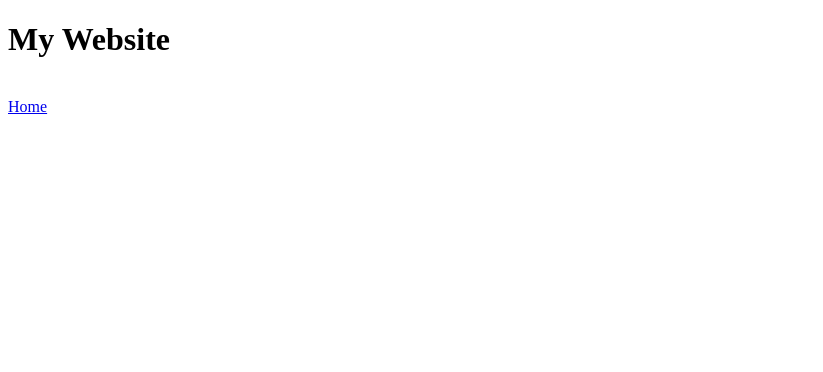
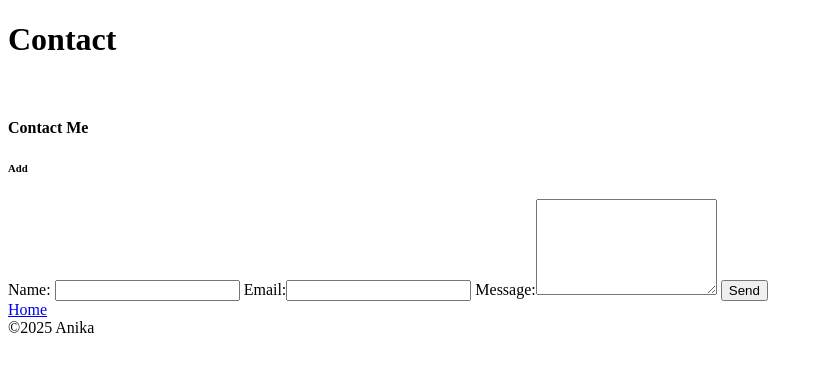
Before and after one commit to Fairose-Anika/Portfolio-Fairose-Team-9, a plain HTML site: page contact.html in a window 1280 px wide. Shown: the whole page, without its empty margins (0-823 px from the left). Drawn offline with Linux system fonts and the light colour scheme.

Commit message:
update contact

```diff
--- a/contact.html
+++ b/contact.html
@@ -1,10 +1,19 @@
 <!DOCTYPE html>
-<html lang="en">
+<html>
 <body>
-    <h1> My Website</h1>
+    <h1> Contact</h1>
     <br />
-    <a href="index.html">Home</a>
-    <br/>
+     <h4>Contact Me</h4>
+<h6>Add</h6> <form>
+Name: <input type="text">
+Email:<input type="email">
+Message:<textarea rows="6" cols="20"></textarea>
+<input type="submit" value="Send">
 
+<br/>
+    <a href="index.html"> Home </a>
+    <br />
+
+    <footer> ©2025 Anika </footer>
 </body>
 </html>
```
Also changed, not shown: index.html (+1 -1 lines).
